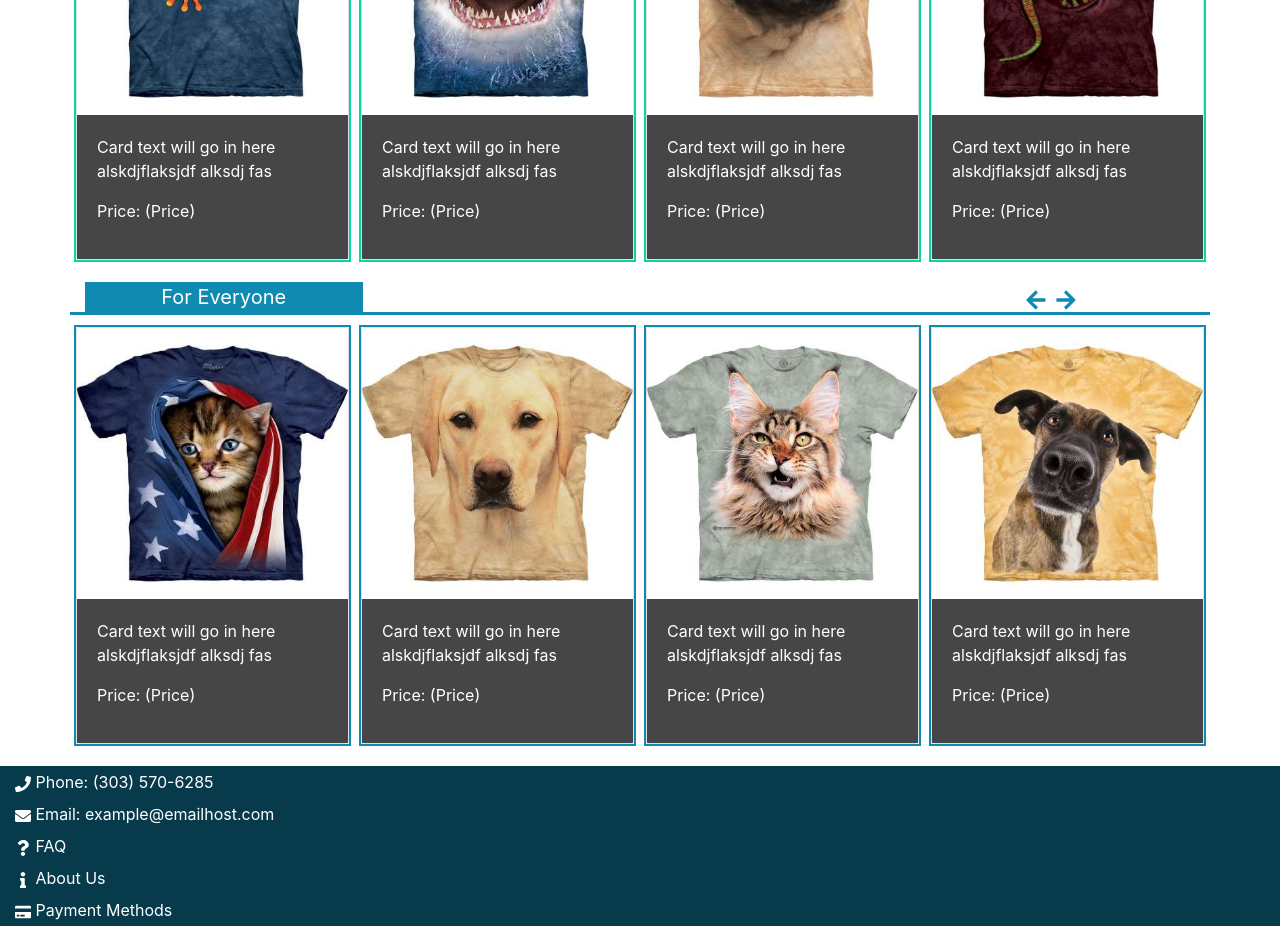
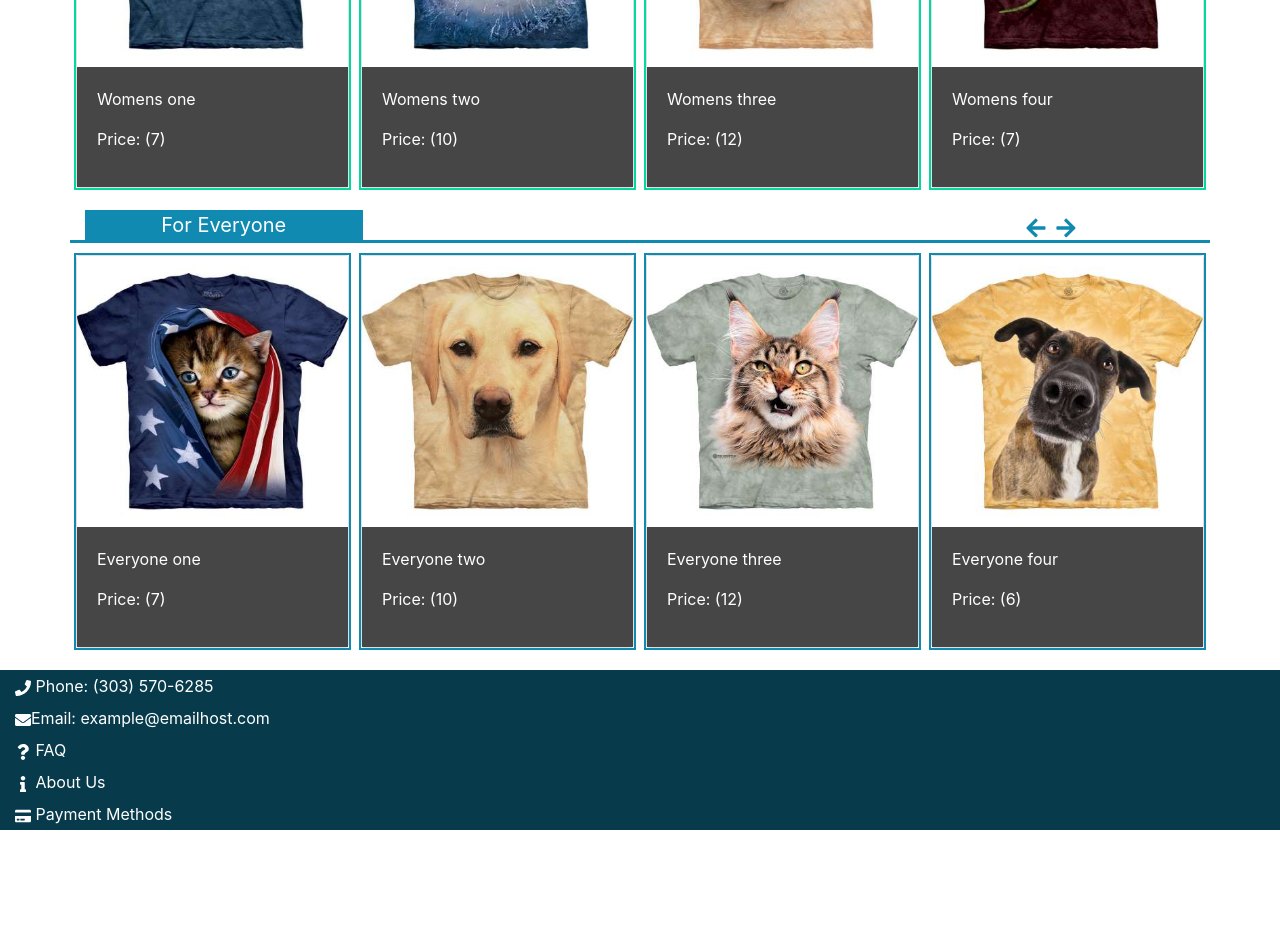
Before and after one commit to RSnodgrass92/fun-thoughts, a React (Create React App) app: page / in a window 1280 px wide. Shown: the part 1280-2206 px from the top of the page. After the commit the page ends 2110 px from the top, so only its background shows below. Built offline with nearby package versions, Linux system fonts and the light colour scheme.

Commit message:
tee obj arrays added

```diff
--- a/src/components/footer.js
+++ b/src/components/footer.js
@@ -3,21 +3,18 @@ import '../App.css';
 import {FaEnvelope, FaPhone, FaCreditCard, FaInfo, FaQuestion } from "react-icons/fa"
 class Footer extends Component
 {
-  constructor(props)
-  {
-    super(props)
-  }
+
   render(){
     return(
       <div className="container-fluid outer align-items-center">
         <div className="row">
-          <div className="col my-1"><FaPhone /> <a>  Phone: (303) 570-6285</a></div>
+          <div className="col my-1"><FaPhone /> Phone: (303) 570-6285</div>
         </div>
         <div className="row">
-          <div className="col my-1"><FaEnvelope /> <a>  Email: example@emailhost.com</a></div>
+          <div className="col my-1"><FaEnvelope />Email: example@emailhost.com</div>
         </div>
         <div className="row">
-          <div className="col my-1"> <a> <FaQuestion />  FAQ</a></div>
+          <div className="col my-1"><FaQuestion />  FAQ</div>
         </div>
         <div className="row">
           <div className="col my-1"><FaInfo />  About Us</div>
--- a/src/components/header.js
+++ b/src/components/header.js
@@ -1,6 +1,6 @@
 import React, { Component } from 'react';
 import '../App.css';
-import {FaEnvelope,FaShoppingCart, FaUserAlt, FaSearch, FaUser } from "react-icons/fa";
+import {FaEnvelope,FaShoppingCart, FaUserAlt, FaSearch} from "react-icons/fa";
 
 class Header extends Component
 {
@@ -10,12 +10,12 @@ class Header extends Component
     }
     render(){
       return(
-        <div class="container-fluid">
-            <div class="row  align-items-center outer">
-                <div class="col-2 "><FaUserAlt />  My Account</div>
-                <div class="col"><FaEnvelope />  Example email address</div>
-                <div class="col"><FaShoppingCart /> Shopping Cart(#)</div>
-                <div class="col-5"> Search <FaSearch />  <input type="text"></input></div>
+        <div className="container-fluid">
+            <div className="row  align-items-center outer">
+                <div className="col-2 "><FaUserAlt />  My Account</div>
+                <div className="col"><FaEnvelope />  Example email address</div>
+                <div className="col"><FaShoppingCart /> Shopping Cart(#)</div>
+                <div className="col-5"> Search <FaSearch />  <input type="text"></input></div>
             </div>
         </div>
       )
--- a/src/components/shelf.js
+++ b/src/components/shelf.js
@@ -12,28 +12,54 @@ class Shelf extends Component
       cssclass: this.props.shelftag.split(" ").join(""),
       cssclasst: this.props.shelftag.split(" ").join("")+"t",
       cssclassa: this.props.shelftag.split(" ").join("")+"a",
-      shirt1: this.props.shirtArr[0],
-      shirt2: this.props.shirtArr[1],
-      shirt3: this.props.shirtArr[2],
-      shirt4: this.props.shirtArr[3]
+
+      shirt1img: this.props.shirtArr[0].image,
+      shirt1desc: this.props.shirtArr[0].description,
+      shirt1price: this.props.shirtArr[0].price,
+
+      shirt2img: this.props.shirtArr[1].image,
+      shirt2desc: this.props.shirtArr[1].description,
+      shirt2price: this.props.shirtArr[1].price,
+
+      shirt3img: this.props.shirtArr[2].image,
+      shirt3desc: this.props.shirtArr[2].description,
+      shirt3price: this.props.shirtArr[2].price,
+
+      shirt4img: this.props.shirtArr[3].image,
+      shirt4desc: this.props.shirtArr[3].description,
+      shirt4price: this.props.shirtArr[3].price,
     }
-  }
+  };
+
+
+rightArrow()
+{
+  this.setState({
+    shirt1: this.props.shirtArr[4],
+    shirt2: this.props.shirtArr[5],
+    shirt3: this.props.shirtArr[6],
+    shirt4: this.props.shirtArr[7]
+  })
+}
 
 render(){
   return(
     <div className="container">
-    <div class="row align-items-center"></div>
+    <div className="row align-items-center"></div>
     <button className={`col-3 shelftag  ${this.state.cssclass}`}>{this.props.shelftag}</button>
       <span className="col-2 offset-7">
-        <button className="arrowbtn mr-1"><FaArrowLeft className={`${this.state.cssclassa}`}/>   </button><button className="arrowbtn ml-1"><FaArrowRight className={`${this.state.cssclassa}`}/></button></span>
+        <button className="arrowbtn mr-1"><FaArrowLeft className={`${this.state.cssclassa}`}/>   </button><button className="arrowbtn ml-1" onClick={this.rightArrow.bind(this)}><FaArrowRight className={`${this.state.cssclassa}`} /></button></span>
     <div className="row">
     <div className={`underline col-12 my-0  ${this.state.cssclass}`}></div>
     </div>
     <div className="row">
-        <div className={`col teeshirt mx-1 p-0 ${this.state.cssclasst}`}><Teecard shirt={this.state.shirt1}/></div>
-        <div className={`col teeshirt mx-1 p-0 ${this.state.cssclasst}`}><Teecard shirt={this.state.shirt2}/></div>
-        <div className={`col teeshirt mx-1 p-0 ${this.state.cssclasst}`}><Teecard shirt={this.state.shirt3}/></div>
-        <div className={`col teeshirt mx-1 p-0 ${this.state.cssclasst}`}><Teecard shirt={this.state.shirt4}/></div>
+        <div className={`col teeshirt mx-1 p-0 ${this.state.cssclasst}`}><Teecard shirt={this.state.shirt1img} description={this.state.shirt1desc} price={this.state.shirt1price}/></div>
+
+        <div className={`col teeshirt mx-1 p-0 ${this.state.cssclasst}`}><Teecard shirt={this.state.shirt2img} description={this.state.shirt2desc} price={this.state.shirt2price}/></div>
+
+        <div className={`col teeshirt mx-1 p-0 ${this.state.cssclasst}`}><Teecard shirt={this.state.shirt3img} description={this.state.shirt3desc} price={this.state.shirt3price}/></div>
+
+        <div className={`col teeshirt mx-1 p-0 ${this.state.cssclasst}`}><Teecard shirt={this.state.shirt4img} description={this.state.shirt4desc} price={this.state.shirt4price}/></div>
       </div>
     </div>
   )
--- a/src/components/shirtarray.js
+++ b/src/components/shirtarray.js
@@ -23,11 +23,14 @@ import  shirt14 from "../teedesigns/shirt14.jpg";
 import  shirt15 from "../teedesigns/shirt15.jpg";
 import  shirt16 from "../teedesigns/shirt16.jpg";
 
-const bestsellersArr= [shirt,shirt2,shirt3,shirt4];
-const mensArr= [shirt5, shirt6, shirt7, shirt8];
-const womensArr=[shirt9, shirt10, shirt11, shirt12]
-const everyoneArr=[shirt13, shirt14, shirt15, shirt16]
+const bestsellersArr= [{image: shirt, description: "Bestseller one", price: 7}, {image: shirt2, description: "Bestseller two", price: 10}, {image: shirt3, description: "Bestseller three", price: 12}, {image: shirt4, description: "Bestseller4", price: 12}];
 
+const mensArr= [{image: shirt5, description: "Mens one", price: 9}, {image: shirt6, description: "Mens two", price: 6}, {image: shirt7, description: "Mens three", price: 11}, {image: shirt8, description: "Mens four", price: 8}];
 
+const womensArr=[{image: shirt9, description: "Womens one", price: 7}, {image: shirt10, description: "Womens two", price: 10}, {image: shirt11, description: "Womens three", price: 12}, {image: shirt12, description: "Womens four", price: 7}];
+
+const everyoneArr=[{image: shirt13, description: "Everyone one", price: 7}, {image: shirt14, description: "Everyone two", price: 10}, {image: shirt15, description: "Everyone three", price: 12}, {image: shirt16, description: "Everyone four", price: 6}];
+
+/*shirt{image: shirt, description: lorem ipsum, price: price}*/
 export {bestsellersArr,mensArr,womensArr,everyoneArr};
 export default bestsellersArr;
--- a/src/components/teecard.js
+++ b/src/components/teecard.js
@@ -1,6 +1,6 @@
 import React, { Component } from 'react';
 import '../App.css';
-import  shirt from "../teedesigns/shirt.jpg";
+
 
 class Teecard extends Component
 {
@@ -14,10 +14,9 @@ class Teecard extends Component
             <div className="card">
                 <img src={this.props.shirt} className="img img-fluid"/>
                 <div className="card-body">
-                <p>Card text will go in here alskdjflaksjdf alksdj fas</p>
-                <p>Price: (Price)</p>
+                <p>{this.props.description}</p>
+                <p>Price: ({this.props.price})</p>
                 </div>
-
             </div>
             )
     }
```
Also changed, not shown: 2 other files (tests, documents, lock files or other folders).
